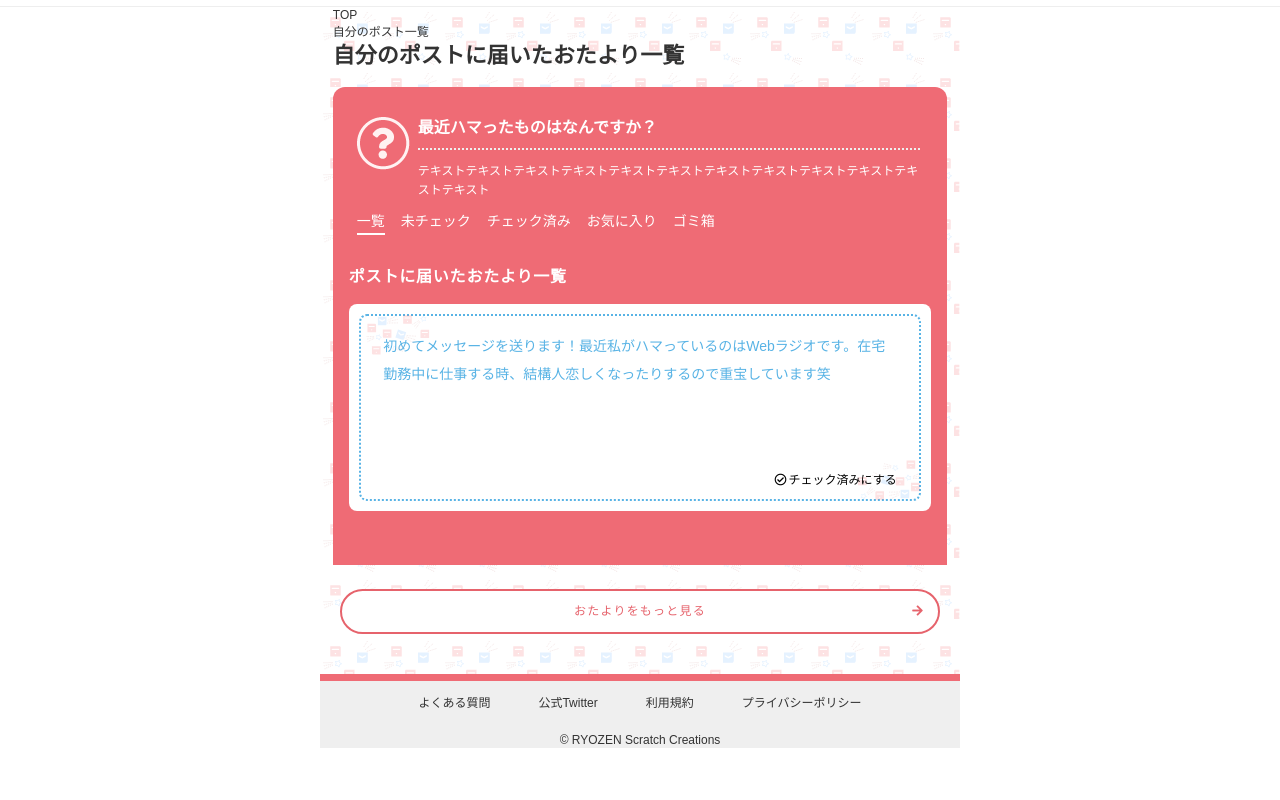
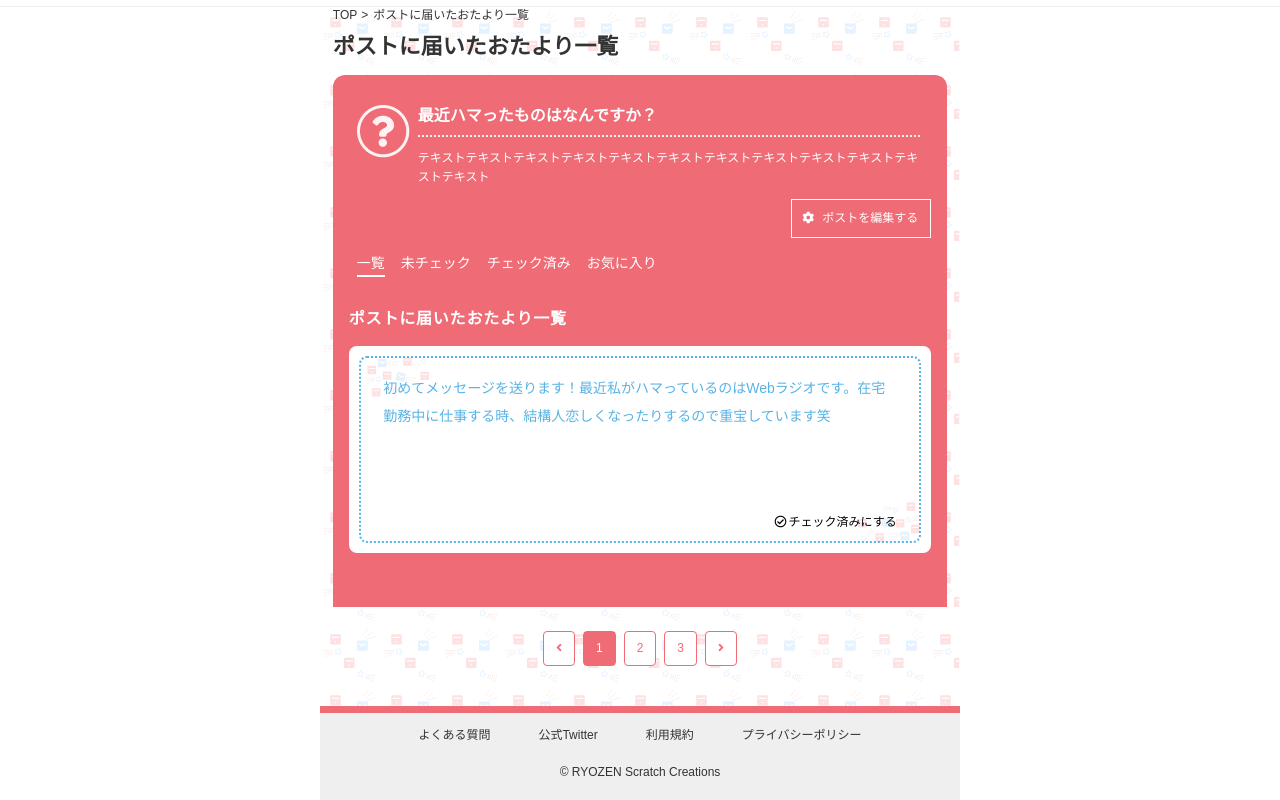
Before and after one commit to key0423/topiposu_namuru, a website: page message_list.html in a window 1280 px wide. Shown: the part 57-857 px from the top of the page. Before the commit the page ends 805 px from the top, so only its background shows below. Drawn offline with nearby package versions, Linux system fonts and the light colour scheme.

Commit message:
message_list修正

```diff
--- a/message_list.html
+++ b/message_list.html
@@ -42,14 +42,14 @@
   </header>
   <main class="l_main">
     <div class="bg_patern">
-      <div class="l_breadcrumbs_area">
+      <div class="l_breadcrumbs_area u_mgb8">
         <ul class="breadcrumbs l_inner">
           <li class="breadcrumbs_item"><a href="#">TOP</a></li>
-          <li class="breadcrumbs_item">自分のポスト一覧</li>
+          <li class="breadcrumbs_item">ポストに届いたおたより一覧</li>
         </ul>
       </div>
-      <div class="page_ttl_area l_inner u_mgb16">
-        <h1 class="page_ttl">自分のポストに届いたおたより一覧</h1>
+      <div class="page_ttl_area l_inner u_mgb12">
+        <h1 class="page_ttl">ポストに届いたおたより一覧</h1>
       </div>
       <div class="bg_patern u_bg_patern_content">
         <div class="mailbox_blc l_inner">
@@ -67,12 +67,12 @@
                 </p>
               </div>
             </div>
+            <p class="post_setting u_mgb16"><a class="post_setting_link" href="#"><i class="fas fa-cog fontawesome_icon icon"></i>ポストを編集する</a></p>
             <ul class="post_nav u_mgb24 flex">
               <li class="post_nav_item current"><a href="#">一覧</a></li>
               <li class="post_nav_item"><a href="#">未チェック</a></li>
               <li class="post_nav_item"><a href="#">チェック済み</a></li>
               <li class="post_nav_item"><a href="#">お気に入り</a></li>
-              <li class="post_nav_item"><a href="#">ゴミ箱</a></li>
             </ul>
             <!-- ここから手紙 -->
             <h2 class="sec_ttl color_white u_mgb16">ポストに届いたおたより一覧</h2>
@@ -91,9 +91,14 @@
 
           </div><!-- ./l_mailbox u_mailbox -->
         </div><!-- ./mailbox_blc -->
-        <p class="link_btn"><a class="link_btn_white link_icon_right" href="#">おたよりをもっと見る<span class="position_right"><i
-                class="fas fa-arrow-right"></i></span></a>
-        </p>
+          <!-- ページャーここ -->
+        <ul class="pagenation">
+          <li class="page"><a href="#"><i class="fas fa-angle-left"></i></a></li>
+          <li class="page active"><a href="/topics?page=1">1</a></li>
+          <li class="page"><a href="/topics?page=2">2</a></li>
+          <li class="page"><a href="/topics?page=3">3</a></li>
+          <li class="page"><a href="#"><i class="fas fa-angle-right"></i></a></li>
+        </ul>
       </div>
     </div>
   </main>
@@ -113,7 +118,7 @@
           <a href="" class="txt_link_black">プライバシーポリシー</a>
         </li>
       </ul>
-      <p class="copyright"><small>© RYOZEN Scratch Creations</small></p>
+      <p class="copyright u_pdb20"><small>© RYOZEN Scratch Creations</small></p>
     </div>
   </footer>
 
--- a/scss/foundation/_constants.scss
+++ b/scss/foundation/_constants.scss
@@ -1,6 +1,5 @@
 $basic_color: #333333;
-$font: "Hiragino Kaku Gothic Pro", "ヒラギノ角ゴ Pro W3", 游ゴシック体, "Yu Gothic", Meiryo, メイリオ, Osaka,
-  "MS PGothic", arial, helvetica, sans-serif;
+$font: "Hiragino Kaku Gothic Pro", "ヒラギノ角ゴ Pro W3", sans-serif;
 $color_mailbox: #ef6b75;
 $color_light_pink: #fab0b2;
 $color_message: #58b3e5;
--- a/scss/foundation/_object.scss
+++ b/scss/foundation/_object.scss
@@ -34,6 +34,9 @@
 /*==============================
 header
 ==============================*/
+.header_side{
+  align-items: center;
+}
 .header_left {
   max-width: 120px;
   width: 100%;
@@ -61,7 +64,19 @@ header
     }
   }
 }
-
+/*==============================
+パンくず
+==============================*/
+.breadcrumbs{
+  display: flex;
+  .breadcrumbs_item:not(:last-child)::after{
+    content: ">";
+    display: inline-block;
+    width: 12px;
+    height: 12px;
+    margin-left: 4px;
+  }
+}
 /*==============================
 footer
 ==============================*/
@@ -105,14 +120,12 @@ footer
   padding-bottom: 4px;
   color: $gray;
 }
-
 // アカウントテキスト
 .account_link_box {
   .account_link {
     text-align: right;
   }
 }
-
 // コンバージョンボタン
 .cvr_btn_row {
   max-width: 640px;
@@ -172,8 +185,11 @@ footer
 ==============================*/
 .page_ttl {
   font-size: $font_ttl_m;
+  @include mq(sp_md) {
+    font-size: calc(1rem + ((1vw - 3.2px) * -2.1201));
+    min-height: 0vw;
+  }
 }
-
 // sectionタイトル
 .sec_ttl {
   font-size: $font_n;
@@ -202,7 +218,6 @@ footer
     padding-top: 10px;
   }
 }
-
 // ポスト一覧
 .mailbox_link {
   color: $white;
@@ -549,6 +564,22 @@ js用
   }
 }
 /*==============================
+ポストを編集するボタン
+==============================*/
+.post_setting{
+  width: 100%;
+  max-width:140px;
+  margin-left: auto;
+  .post_setting_link{
+    display: block;
+    border: solid 1px $white;
+    padding: 10px;
+    .icon{
+      margin-right:8px;
+    }
+  }
+}
+/*==============================
 手紙
 ==============================*/
 .letter {
```
Also changed, not shown: mypage.html (+4 -4 lines), css/app.css.
